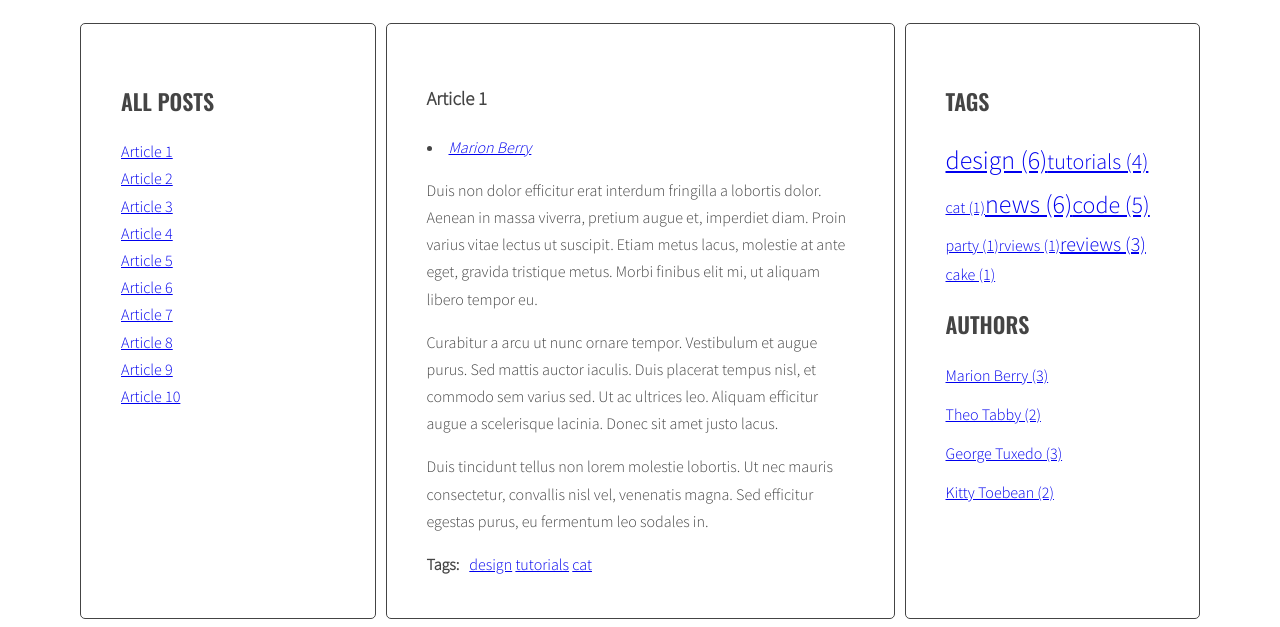
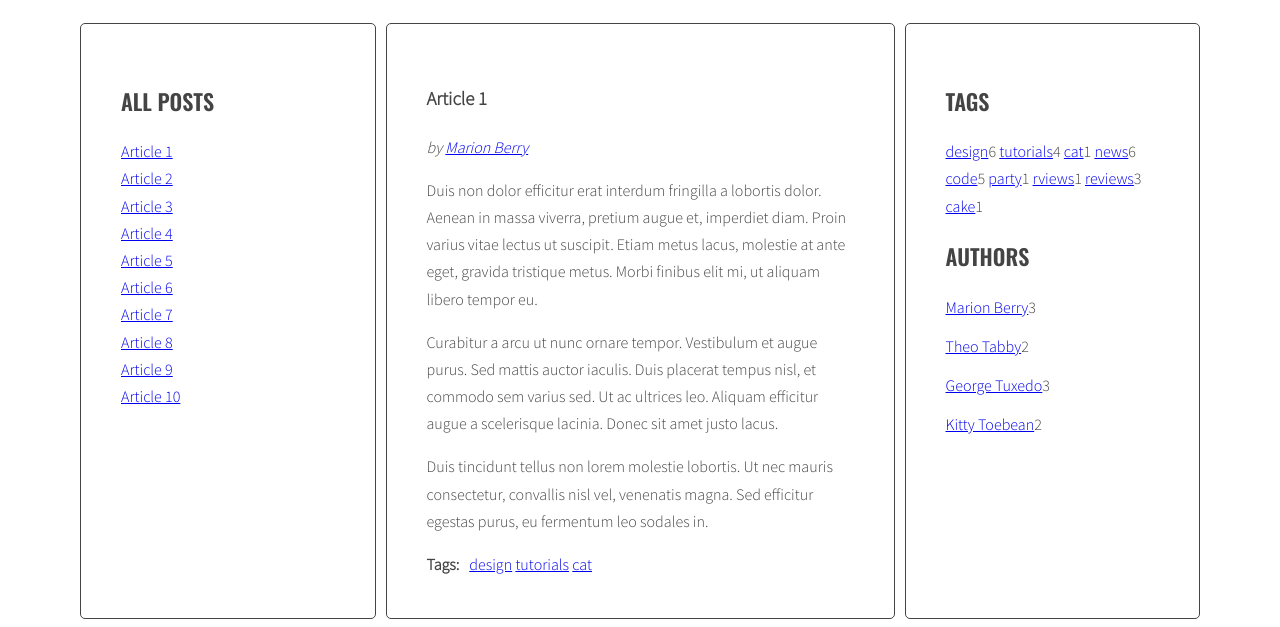
Before and after one commit to mssbase/Js-blog-new, a website: page index.html in a window 1280 px wide. Shown: the part 220-847 px from the top of the page. Drawn offline with nearby package versions, Linux system fonts and the light colour scheme.

Commit message:
upgrade handlebars

```diff
--- a/index.html
+++ b/index.html
@@ -182,13 +182,48 @@
         </ul>
         <h2 class="section-title">Authors</h2>
         <ul class="list authors">
-
         </ul>
       </aside>
     </main>
   </div>
 </div>
 
+<script id="template-article-link" type="text/x-handlebars-template">
+  <li><a href="#{{ id }}"><span>{{ title }}</span></a></li>
+</script>
+
+<script id="template-tag-link" type="text/x-handlebars-template">
+  <li><a href="#tag-{{tag}}"><span>{{tag}}</span></a></li>
+</script>
+
+<script id="template-tag-cloud-link" type="text/x-handlebars-template">
+  {{#each tags}}
+    <li><a href="#tag-{{tag}}" class="tag-size-{{className}}">{{ tag }}</a>{{count}}</li>
+  {{/each}}
+</script>
+<script id="template-tag-link" type="text/x-handlebars-template">
+  <li><a href="#tag-{{tag}}"><span>{{tag}}</span></a></li>
+</script>
+
+<script id="template-author-link" type="text/x-handlebars-template">
+  <p><span>by </span><a href="#author-{{author}}"><span>{{author}}</span></p>
+</script>
+
+
+<script id="template-tag-cloud-link" type="text/x-handlebars-template">
+  {{#each tags}}
+    <li><a href="#tag-{{tag}}" class="tag-size-{{className}}">{{ tag }}</a>{{count}}</li>
+  {{/each}}
+</script>
+
+<script id="template-author-right-link" type="text/x-handlebars-template">
+  {{#each authors}}
+    <li><a href="#author-{{author}}">{{author}}</a>{{authorCount}}</li>
+  {{/each}}
+</script>
+
+
+<script src="https://cdnjs.cloudflare.com/ajax/libs/handlebars.js/4.1.0/handlebars.min.js"></script>
 <script src="js/script.js"></script>
 </body>
 </html>
--- a/js/script.js
+++ b/js/script.js
@@ -1,4 +1,12 @@
 'use strict';
+
+const templates = {
+  articleLink: Handlebars.compile(document.querySelector('#template-article-link').innerHTML),
+  articleTagLink: Handlebars.compile(document.querySelector('#template-tag-link').innerHTML),
+  authorTagLink: Handlebars.compile(document.querySelector('#template-author-link').innerHTML),
+  tagCloudLink: Handlebars.compile(document.querySelector('#template-tag-cloud-link').innerHTML),
+  authorRightLink: Handlebars.compile(document.querySelector('#template-author-right-link').innerHTML)
+};
 
 const titleClickHandler = function(event) {
   event.preventDefault();
@@ -49,7 +57,8 @@ function generateTitleLinks(customSelector = ''){
   for(let article of articles){
     const articleId = article.getAttribute('id');
     const articleTitle = article.querySelector(optTitleSelector).innerHTML;
-    const linkHTML = '<li><a href="#' + articleId + '"><span>' + articleTitle + '</span></a></li>';
+    const linkHTMLData = {id: articleId, title: articleTitle};
+    const linkHTML = templates.articleLink(linkHTMLData);
     html = html + linkHTML;
   }
 
@@ -107,8 +116,10 @@ function generateTags() {
     const articleTagsArray = articleTags.split(' ');
 
     for(let tag of articleTagsArray){
-      const linkHTML = '<li><a href="#tag-' + tag + '">' + tag + '</a></li>';
-      html = html + linkHTML + ' ';
+      const tagHTMLData = {tag: tag};
+      const tagHTML = templates.articleTagLink(tagHTMLData);
+      // const tagHTML = '<li><a href="#tag-' + tag + '">' + tag + '</a></li>';
+      html = html + tagHTML + ' ';
       if(!allTags[tag]){
         allTags[tag] = 1;
       } else{
@@ -123,14 +134,20 @@ function generateTags() {
   const tagsParams = calculateTagsParams(allTags);
   console.log('tagsParams:', tagsParams);
 
-  let allTagsHTML = '';
+  const allTagsData = {tags:[]};
+  // let allTagsHTML = '';
 
   for(let tag in allTags){
-    const tagLinkHTML = '<li class="' + calculateTagClass(allTags[tag], tagsParams) + '"><a href="#tag-' + tag + '">' + tag + ' (' + allTags[tag] + ') ' + '</a></li>';
-    allTagsHTML += tagLinkHTML;
+    allTagsData.tags.push({
+      tag: tag,
+      count: allTags[tag],
+      className: calculateTagClass(allTags[tag], tagsParams)
+    });
+    // const tagLinkHTML = '<li class="' + calculateTagClass(allTags[tag], tagsParams) + '"><a href="#tag-' + tag + '">' + tag + ' (' + allTags[tag] + ') ' + '</a></li>';
+    // allTagsHTML += tagLinkHTML;
   }
-
-  tagList.innerHTML = allTagsHTML;
+  tagList.innerHTML = templates.tagCloudLink(allTagsData);
+  // tagList.innerHTML = allTagsHTML;
 }
 
 generateTags();
@@ -175,7 +192,9 @@ const generateAuthors = function () {
     const authorWrapper = article.querySelector(optArticleAuthorSelector);
     let html = '';
     const tagAuthor = article.getAttribute('data-author');
-    const authorHTML = '<li><a href="#author-' + tagAuthor + '">' + tagAuthor + '</a></li>';
+    const authorHTMLData = {author: tagAuthor};
+    const authorHTML = templates.authorTagLink(authorHTMLData);
+    // const authorHTML = '<li><a href="#author-' + tagAuthor + '">' + tagAuthor + '</a></li>';
     html = html + authorHTML;
 
     if(!allAuthors[tagAuthor]){
@@ -186,16 +205,21 @@ const generateAuthors = function () {
     authorWrapper.innerHTML = html;
   }
 
-  const authorList = document.querySelector(optAuthorListSelector);
+  const authorsList = document.querySelector(optAuthorListSelector);
+  const allAuthorsData = {authors: []};
 
-  let allAuthorsHTML = '';
+  // let allAuthorsHTML = '';
 
   for (let tagAuthor in allAuthors){
-    const authorLinkHTML = '<li><a href="#author-' + tagAuthor + '">' + tagAuthor + ' (' + allAuthors[tagAuthor] + ') ' + '</a></li>';
-    allAuthorsHTML += authorLinkHTML;
+    allAuthorsData.authors.push({
+      author: tagAuthor,
+      authorCount: allAuthors[tagAuthor]
+    });
+    // const authorLinkHTML = '<li><a href="#author-' + tagAuthor + '">' + tagAuthor + ' (' + allAuthors[tagAuthor] + ') ' + '</a></li>';
+    // allAuthorsHTML += authorLinkHTML;
   }
-  authorList.innerHTML = allAuthorsHTML;
-
+  // authorList.innerHTML = allAuthorsHTML;
+  authorsList.innerHTML = templates.authorRightLink(allAuthorsData);
 };
 
 generateAuthors();
--- a/sass/style.scss
+++ b/sass/style.scss
@@ -127,14 +127,14 @@ body {
   font-size: 15px;
   color: rgb(49, 6, 78);
 }
-}
+
 .tag-size-2 {
   font-size: 18px;
   color: red;
 
 }
 .tag-size-3 {
-  font-size: 22;
+  font-size: 22px;
   color: #32db23;
 }
 .tag-size-4 {
@@ -143,5 +143,6 @@ body {
   color: cyan;
 }
 .tag-size-5 {
-  font-size: 28;
+  font-size: 28px;
+  text-decoration: none;
 }
```
Also changed, not shown: .eslintrc.json, css/style.css, 1 other file.
